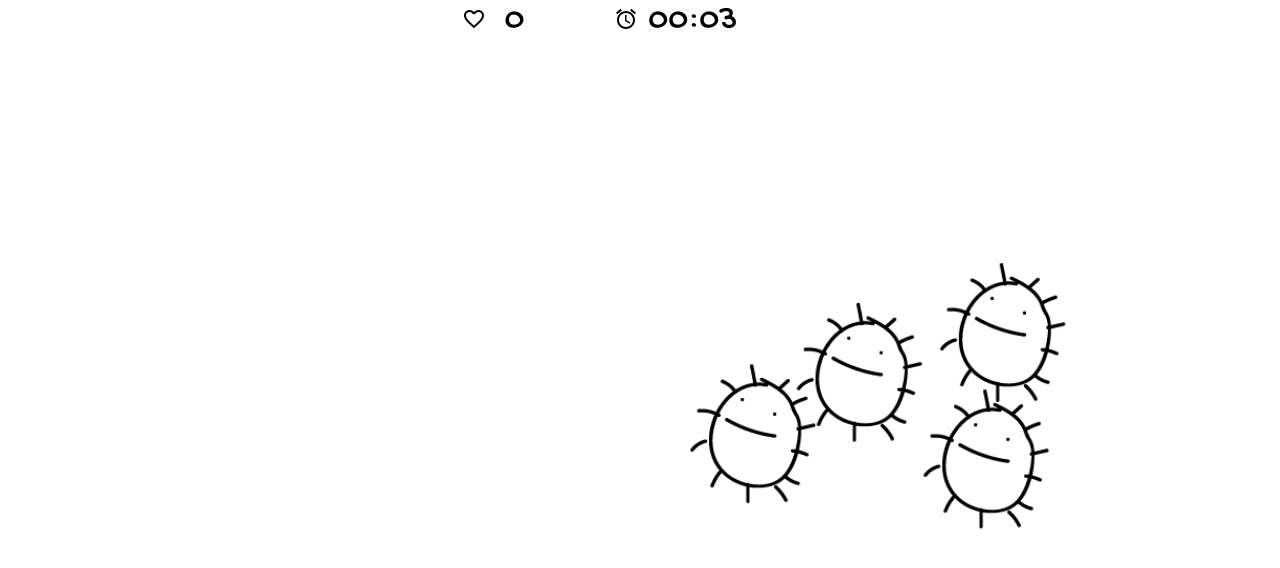
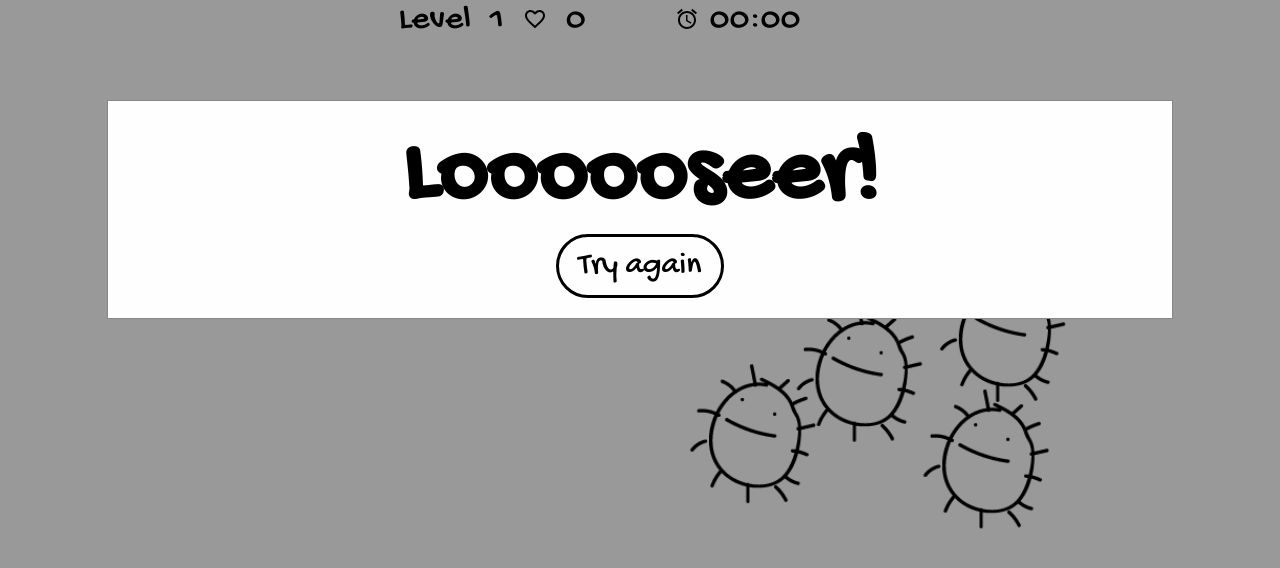
Before and after one commit to vumg-z/cucarachas, a plain HTML site: page game.html in a window 1280 px wide. Drawn offline with Linux system fonts and the light colour scheme.

Commit message:
Modales de juego ganado y perdido añadidas, contador de niveles, botones de siguiente nivel e intentar de nuevo

```diff
--- a/css/main.css
+++ b/css/main.css
@@ -11,6 +11,12 @@ section {
 #cucaracha_viva {
   width: 10%;
   position: fixed;
+  user-drag: none;
+  user-select: none;
+  -moz-user-select: none;
+  -webkit-user-drag: none;
+  -webkit-user-select: none;
+  -ms-user-select: none;
 }
 
 #null {
@@ -20,6 +26,12 @@ section {
 
 .cucaracha_viva:hover {
   cursor: pointer;
+  user-drag: none;
+  user-select: none;
+  -moz-user-select: none;
+  -webkit-user-drag: none;
+  -webkit-user-select: none;
+  -ms-user-select: none;
 }
 
 .score {
@@ -33,7 +45,7 @@ section {
   margin: 0 2em;
 }
 
-.score #time, .score #points {
+.score #time, .score #points, .score #level {
   margin: 0 .3em;
 }
 
@@ -42,3 +54,42 @@ section {
   top: .1em;
 }
 /*# sourceMappingURL=main.css.map */
+
+
+
+/* The Modal (background) */
+.modal {
+  display: none; /* Hidden by default */
+  position: fixed; /* Stay in place */
+  z-index: 1; /* Sit on top */
+  padding-top: 100px; /* Location of the box */
+  left: 0;
+  top: 0;
+  width: 100%; /* Full width */
+  height: 100%; /* Full height */
+  overflow: auto; /* Enable scroll if needed */
+  background-color: rgb(0,0,0); /* Fallback color */
+  background-color: rgba(0,0,0,0.4); /* Black w/ opacity */
+  text-align: center;
+  font-size: 4rem;
+  font-weight: 100 !important;
+}
+
+/* Modal Content */
+.modal-content {
+  background-color: #fefefe;
+  margin: auto;
+  padding: 20px;
+  border: 1px solid #888;
+  width: 80%;
+  display: inline-block;
+}
+
+#tryagain, #nextlvl {
+  background: none;
+  box-shadow: none;
+  border: 3px solid black;
+  padding: 10px 20px;
+  font-size: 2rem;
+  border-radius: 45px;
+}
--- a/game.html
+++ b/game.html
@@ -8,10 +8,34 @@
     <title>Cucarachas Game</title>
   </head>
   <body>
+
+    <!-- Win Modal -->
+    <div id="winModal" class="modal">
+        <!-- Modal content -->
+        <div class="modal-content">
+          <h2>Yey! You Did it!</h2>
+          <div>
+            <button id="nextlvl">Next Level ></button>
+          </div>
+        </div>
+    </div>
+
+    <!-- Loser Modal -->
+    <div id="loserModal" class="modal">
+        <!-- Modal content -->
+        <div class="modal-content">
+          <h2>Loooooseer!</h2>
+          <div>
+            <button id="tryagain">Try again</button>
+          </div>
+        </div>
+    </div>
+
     <section id="playground">
       <div class="score">
-        <span id="points2"><img src="./assets/favorite_border-24px.svg" alt="" class="heart"><span id="points"> 0 </span>  </span>
-        <span id="time2"><img src="./assets/alarm-24px.svg" alt="" class="timer"><span id="time">00:00</span> </span>
+        <span id="level2">Level <span id="level">1</span>  </span>
+        <span id="points2"><img src="./assets/favorite_border-24px.svg" alt="heart icon" class="heart"><span id="points"> 0 </span>  </span>
+        <span id="time2"><img src="./assets/alarm-24px.svg" alt="clock" class="timer"><span id="time">00:00</span> </span>
       </div>
 
     </section>
--- a/js/click.js
+++ b/js/click.js
@@ -1,31 +1,38 @@
 let playground = document.getElementById("playground");
+let winModal = document.getElementById("winModal");
+let loserModal = document.getElementById("loserModal");
 
+const levelDisplay = document.getElementById("level");
 const points = document.getElementById("points");
 let counter = 0;
 
+var cucaracha;
+var animationCucaracha;
+var myTimer;
+
 let seconds = localStorage.getItem("secondskey");
-
 var n = localStorage.getItem('on_load_counter');
+var level = localStorage.getItem('level_counter');
 
 let display = document.querySelector('#time');
 
 window.onload = function () {
     localStorage.setItem("on_load_counter", n);
     localStorage.setItem("secondskey", seconds);
-    if (n === null) {
+    localStorage.setItem("level_counter", level);
+    if (n === null && seconds === null && level === null) {
         n = 4;
-    }
-    if (seconds === null) {
-        seconds = 3;
+        seconds = 4;
+        level = 1;
     }
     createCucaracha();
     this.startTimer(seconds,display);
-    // startTimer(nextSeconds, display);
     main();
 };
 
 function main(){
-    let cucaracha = document.querySelectorAll("#cucaracha_viva");
+    levelDisplay.innerHTML = level;
+    cucaracha = document.querySelectorAll("#cucaracha_viva");
     let ruta = "./assets/muerto.png";
     cucaracha.forEach((cucaracha) => {
         cucaracha.addEventListener("click", () => {
@@ -33,6 +40,7 @@ function main(){
             cucaracha.src = ruta;
             cucaracha.id = "null";
             animation.pause;
+            animationCucaracha = animation.pause;
             winGame();
         });
     });
@@ -43,19 +51,6 @@ function counterHandler(cucaracha){
     if(cucaracha.id != "null"){
         counter++;
         points.innerHTML = counter;
-    }
-}
-
-function winGame() {
-    let cucarachas_vivas = document.getElementsByClassName("cucaracha_viva");
-    if(counter === cucarachas_vivas.length){
-        seconds++;
-        n++;
-        localStorage.setItem("on_load_counter", n);
-        localStorage.setItem("secondskey", seconds);
-        window.location.reload(true);
-        alert("you win");
-        clearInterval(timer);
     }
 }
 
@@ -71,7 +66,7 @@ function createCucaracha(){
 
 function startTimer(duration, display) {
     var timer = duration, minutes, seconds;
-    setInterval(function () {
+    myTimer = setInterval(function () {
         minutes = parseInt(timer / 60, 10);
         seconds = parseInt(timer % 60, 10);
 
@@ -82,9 +77,41 @@ function startTimer(duration, display) {
 
         if (--timer < 0) {
             timer = duration;
-            alert("Game Over");
-            window.location.reload(true);
-            localStorage.clear();
+            clearInterval(myTimer);
+            animationCucaracha;
+            loserModal.style.display = "block";
+            tryagain();
         }
     }, 1000);
+
 }
+
+function winGame() {
+    let cucarachas_vivas = document.getElementsByClassName("cucaracha_viva");
+    if(counter === cucarachas_vivas.length){
+        seconds++;
+        n++;
+        level++;
+        localStorage.setItem("level_counter", level);
+        localStorage.setItem("on_load_counter", n);
+        localStorage.setItem("secondskey", seconds);
+        winModal.style.display = "block";
+        clearInterval(myTimer);
+        nextlvl();
+    }
+}
+
+function nextlvl() {
+    const nextlvlbtn = document.getElementById("nextlvl");
+    nextlvlbtn.onclick = function() {
+        window.location.reload(true);
+    };
+}
+
+function tryagain() {
+    const tryagainbtn = document.getElementById("tryagain");
+    tryagainbtn.onclick = function() {
+        window.location.reload(true);
+        localStorage.clear();
+    };
+}
```
